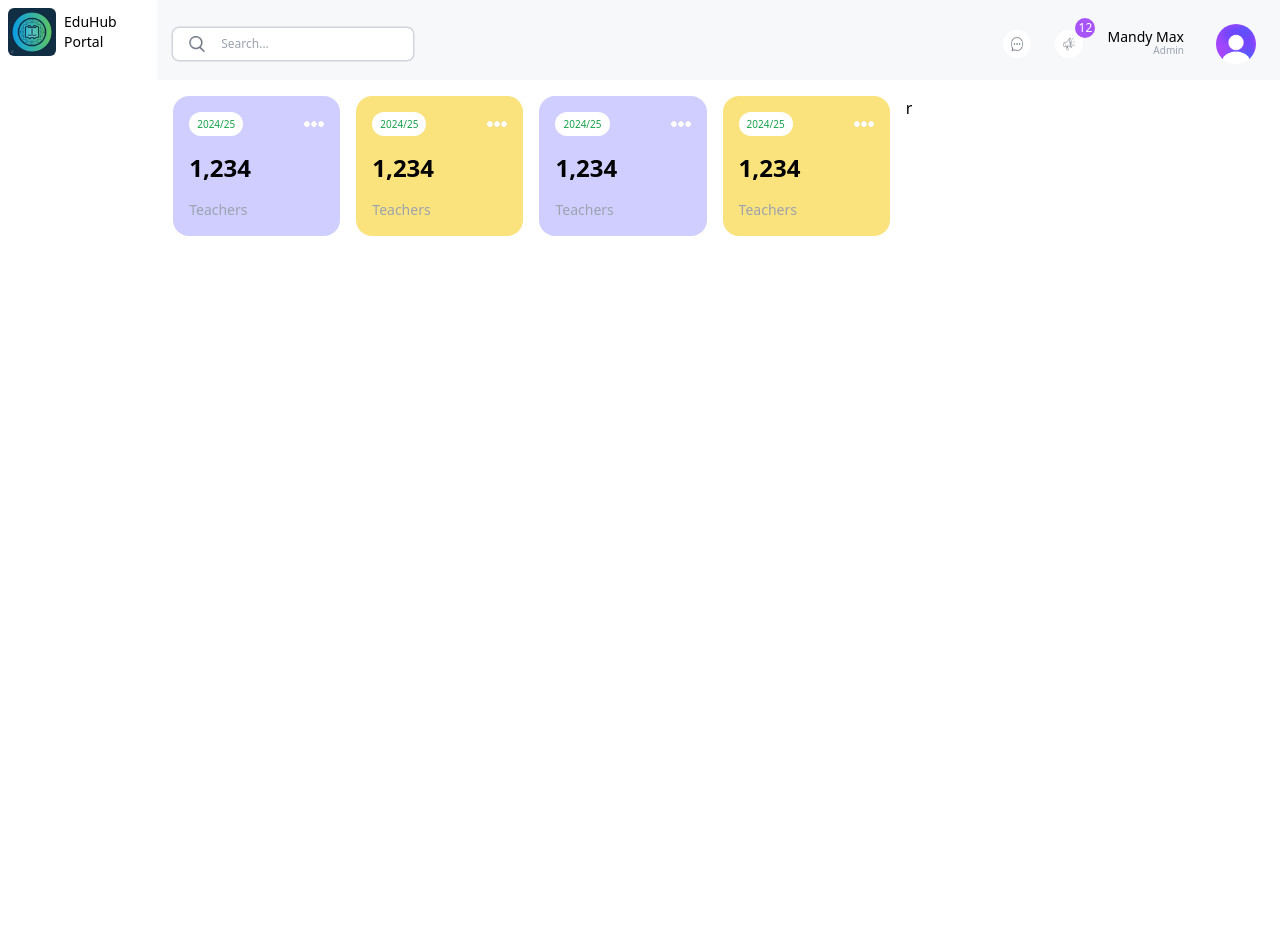
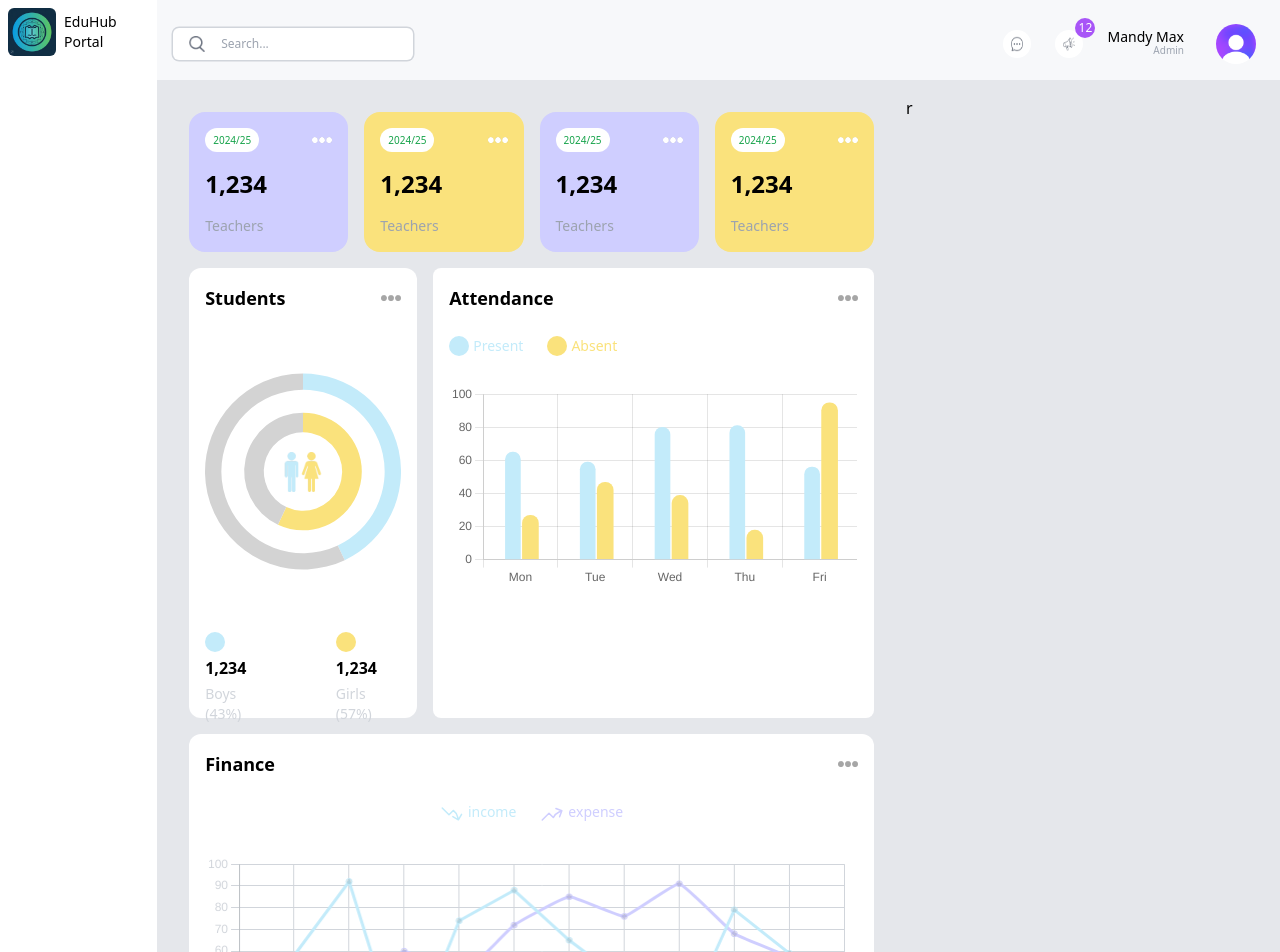
Before and after one commit to Ejay02/school-management-frontend, a Vue app: page /dashboard/admin in a window 1280 px wide. Shown: the top 952 px of the page. Before the commit the page ends 800 px from the top, so only its background shows below. Built offline with nearby package versions, Linux system fonts and the light colour scheme.

Commit message:
installed chart.js, setup chart dashboard

```diff
--- a/package.json
+++ b/package.json
@@ -10,10 +10,12 @@
   },
   "dependencies": {
     "autoprefixer": "^10.4.20",
+    "chart.js": "^4.4.6",
     "pinia": "^2.2.6",
     "postcss": "^8.4.49",
     "tailwindcss": "^3.4.15",
     "vue": "^3.5.12",
+    "vue-chartjs": "^5.3.2",
     "vue-router": "^4.4.5"
   },
   "devDependencies": {
--- a/src/components/admin/leftPage.vue
+++ b/src/components/admin/leftPage.vue
@@ -1,16 +1,38 @@
 <template>
-  <div class="w-full lg:w-2/3">
-    <div class="flex gap-4 justify-between flex-wrap">
+  <div class="w-full lg:w-2/3 flex-col gap-8 p-4 cursor-pointer">
+    <!-- user cards -->
+    <div class="flex gap-4 justify-between flex-wrap mb-4">
       <UserCard />
       <UserCard />
       <UserCard />
       <UserCard />
+    </div>
+
+    <!-- middle charts -->
+    <div class="flex gap-4 flex-col lg:flex-row mb-4">
+      <!-- count -->
+      <div class="w-full lg:w-1/3 h-[450px]">
+        <CountCard />
+      </div>
+
+      <!-- attendance -->
+      <div class="w-full lg:w-2/3 h-[450px]">
+        <AttendanceCard />
+      </div>
+    </div>
+
+    <!-- bottom -->
+    <div class="w-full h-[500px]">
+      <FinanceCard />
     </div>
   </div>
 </template>
 
 <script setup>
 import UserCard from "../cards/userCard.vue";
+import CountCard from "../cards/countCard.vue";
+import FinanceCard from "../cards/financeCard.vue";
+import AttendanceCard from "../cards/attendanceCard.vue";
 </script>
 
 <style scoped></style>
--- /dev/null
+++ b/src/components/cards/attendanceCard.vue
@@ -0,0 +1,107 @@
+<template>
+  <div class="bg-white rounded-lg p-4 h-full">
+    <div class="flex justify-between items-center mb-6">
+      <h1 class="text-lg font-semibold">Attendance</h1>
+      <img src="/moreDark.png" alt="more icon" class="h-5 w-5" />
+    </div>
+
+    <!-- chart -->
+    <div class="flex gap-6 justify-start mb-7">
+      <div class="flex gap-1">
+        <div class="w-5 h-5 bg-eduSky rounded-full"></div>
+        <h2 class="text-sm text-eduSky">Present</h2>
+      </div>
+      <!-- 2 -->
+      <div class="flex gap-1">
+        <div class="w-5 h-5 bg-eduYellow rounded-full"></div>
+        <h2 class="text-sm text-eduYellow">Absent</h2>
+      </div>
+    </div>
+    <div class="w-full h-4/5">
+      <canvas ref="chartCanvas"></canvas>
+    </div>
+  </div>
+</template>
+
+<script setup>
+import { ref, onMounted } from "vue";
+import { Chart, registerables } from "chart.js";
+
+const chartCanvas = ref(null);
+
+// Register Chart.js modules
+Chart.register(...registerables);
+
+onMounted(() => {
+  // Sample data for male and female across months
+  const data = {
+    labels: ["Mon", "Tue", "Wed", "Thu", "Fri"],
+    datasets: [
+      {
+        // label: "Present",
+        data: [65, 59, 80, 81, 56],
+        backgroundColor: "#C3EBFA",
+        borderWidth: 0,
+        barThickness: 15,
+        borderRadius: 10,
+        borderColor: "transparent", // Transparent border color
+      },
+
+      {
+        // label: "Absent",
+        data: [28, 48, 40, 19, 96],
+        backgroundColor: "#FAE27C ",
+        barThickness: 20,
+        borderRadius: 10,
+        borderColor: "transparent", // Transparent border color
+        borderWidth: 2, // Add spacing effect
+      },
+    ],
+  };
+
+  // Chart configuration
+  const config = {
+    type: "bar",
+    data: data,
+    options: {
+      responsive: true,
+      plugins: {
+        legend: {
+          display: false,
+        },
+      },
+    },
+    layout: {
+      scales: {
+        x: {
+          grid: {
+            display: false, // Remove vertical grid lines
+            drawBorder: false,
+          },
+          ticks: {
+            color: "#d1d5db", // Color for the x-axis labels (Mon, Tue, etc.)
+          },
+          barPercentage: 0.8, // Adjust spacing between bars in the same group
+          categoryPercentage: 0.5,
+        },
+        y: {
+          grid: {
+            color: "#E5E7EB",
+            drawBorder: false,
+          },
+          ticks: {
+            stepSize: 20, // This ensures ticks at 0, 20, 40, etc.
+            beginAtZero: true,
+            color: "#d1d5db", // Color for the y-axis labels (0, 10, etc.)
+          },
+        },
+      },
+    },
+  };
+
+  // Create the chart
+  new Chart(chartCanvas.value, config);
+});
+</script>
+
+<style scoped></style>
--- /dev/null
+++ b/src/components/cards/countCard.vue
@@ -0,0 +1,100 @@
+<template>
+  <div class="bg-white rounded-xl w-full h-full p-4">
+    <!-- title -->
+    <div class="flex justify-between items-center mb-6">
+      <h1 class="text-lg font-semibold">Students</h1>
+      <img src="/moreDark.png" alt="more icon" class="h-5 w-5" />
+    </div>
+    <!-- chart -->
+    <div class="w-full h-[65%] flex justify-center items-center mb-6 relative">
+      <canvas ref="radialChartCanvas"></canvas>
+      <img
+        src="/maleFemale.png"
+        alt="male female icon"
+        class="h-10 w-10 absolute top-1/2 left-1/2 -translate-x-1/2 -translate-y-1/2"
+      />
+    </div>
+    <!-- bottom -->
+    <div class="flex justify-center gap-16">
+      <div class="flex flex-col gap-1">
+        <div class="w-5 h-5 bg-eduSky rounded-full"></div>
+        <h1 class="font-bold">1,234</h1>
+        <h2 class="text-sm text-gray-300">Boys (43%)</h2>
+      </div>
+      <div class="flex flex-col gap-1">
+        <div class="w-5 h-5 bg-eduYellow rounded-full"></div>
+        <h1 class="font-bold">1,234</h1>
+        <h2 class="text-sm text-gray-300">Girls (57%)</h2>
+      </div>
+    </div>
+  </div>
+</template>
+
+<script setup>
+import { ref, onMounted } from "vue";
+import { Chart, registerables } from "chart.js";
+
+// Register all Chart.js components
+Chart.register(...registerables);
+
+const radialChartCanvas = ref(null);
+
+onMounted(() => {
+  if (radialChartCanvas.value) {
+    createCircularChart();
+  }
+});
+
+const createCircularChart = () => {
+  // Custom circular chart configuration
+  const config = {
+    type: "doughnut",
+    data: {
+      labels: ["Boys", "c", "Girls"],
+      datasets: [
+        {
+          // Top circle
+          data: [43, 57],
+          backgroundColor: ["#C3EBFA", "#D3D3D3"],
+          borderWidth: 0,
+        },
+        {
+          // Top circle
+          data: [],
+          backgroundColor: ["#fff", "#fff"],
+          borderColor: "white",
+          spacing: 0,
+          hoverBackgroundColor: "white",
+          borderColor: "white",
+        },
+        {
+          // Bottom circle
+          data: [57, 43],
+          backgroundColor: ["#FAE27C", "#D3D3D3"],
+          borderWidth: 0,
+          borderColor: "white",
+          spacing: 0,
+          cutout: "40%",
+        },
+      ],
+    },
+    options: {
+      responsive: true,
+      maintainAspectRatio: false,
+
+      plugins: {
+        legend: {
+          display: false,
+        },
+        tooltip: {
+          enabled: false,
+        },
+      },
+    },
+  };
+
+  // Create the chart
+  new Chart(radialChartCanvas.value, config);
+};
+</script>
+<style scoped></style>
--- /dev/null
+++ b/src/components/cards/financeCard.vue
@@ -0,0 +1,157 @@
+<template>
+  <div class="bg-white rounded-xl w-full h-full p-4">
+    <div class="flex justify-between items-center mb-6">
+      <h1 class="text-lg font-semibold">Finance</h1>
+      <img src="/moreDark.png" alt="more icon" class="h-5 w-5" />
+    </div>
+
+    <div class="flex gap-6 justify-center mb-7">
+      <div class="flex gap-1">
+        <!-- <div class="w-5 h-5 bg-eduSky rounded-full"></div> -->
+        <svg
+          xmlns="http://www.w3.org/2000/svg"
+          fill="none"
+          viewBox="0 0 24 24"
+          stroke-width="1.5"
+          stroke="currentColor"
+          class="size-6 text-[#C3EBFA]"
+        >
+          <path
+            stroke-linecap="round"
+            stroke-linejoin="round"
+            d="M2.25 6 9 12.75l4.286-4.286a11.948 11.948 0 0 1 4.306 6.43l.776 2.898m0 0 3.182-5.511m-3.182 5.51-5.511-3.181"
+          />
+        </svg>
+
+        <h2 class="text-sm text-eduSky">income</h2>
+      </div>
+      <!-- 2 -->
+      <div class="flex gap-1">
+        <!-- <div class="w-5 h-5 bg-[#C3EBFA] rounded-full"></div> -->
+        <svg
+          xmlns="http://www.w3.org/2000/svg"
+          fill="none"
+          viewBox="0 0 24 24"
+          stroke-width="1.5"
+          stroke="currentColor"
+          class="size-6 text-[#CFCEFF]"
+        >
+          <path
+            stroke-linecap="round"
+            stroke-linejoin="round"
+            d="M2.25 18 9 11.25l4.306 4.306a11.95 11.95 0 0 1 5.814-5.518l2.74-1.22m0 0-5.94-2.281m5.94 2.28-2.28 5.941"
+          />
+        </svg>
+
+        <h2 class="text-sm text-[#CFCEFF]">expense</h2>
+      </div>
+    </div>
+
+    <div class="w-full h-64">
+      <canvas ref="chartRef"></canvas>
+    </div>
+  </div>
+</template>
+
+<script setup>
+import { ref, onMounted } from "vue";
+import {
+  Chart,
+  LineController,
+  LineElement,
+  PointElement,
+  LinearScale,
+  Title,
+  CategoryScale,
+  Tooltip,
+} from "chart.js";
+
+Chart.register(
+  LineController,
+  LineElement,
+  PointElement,
+  LinearScale,
+  Title,
+  CategoryScale,
+  Tooltip
+);
+
+const chartRef = ref(null);
+
+const chartData = {
+  labels: [
+    "Jan",
+    "Feb",
+    "Mar",
+    "Apr",
+    "May",
+    "Jun",
+    "Jul",
+    "Aug",
+    "Sep",
+    "Oct",
+    "Nov",
+    "Dec",
+  ],
+  datasets: [
+    {
+      label: "Revenue",
+      data: [24, 58, 92, 11, 74, 88, 65, 46, 23, 79, 59, 31],
+      borderColor: "#C3EBFA",
+      tension: 0,
+    },
+    {
+      label: "Expenses",
+      data: [45, 55, 35, 60, 48, 72, 85, 76, 91, 68, 57, 32],
+      borderColor: "#CFCEFF",
+      tension: 0.1,
+    },
+  ],
+};
+
+onMounted(() => {
+  if (chartRef.value) {
+    new Chart(chartRef.value, {
+      type: "line",
+      data: chartData,
+      options: {
+        responsive: true,
+        plugins: {
+          legend: {
+            display: false,
+          },
+        },
+        maintainAspectRatio: false,
+        scales: {
+          y: {
+            beginAtZero: true,
+            ticks: {
+              color: "#d1d5db",
+              margin: 20,
+
+            },
+            grid: {
+              color: "#d1d5db",
+            },
+          },
+          x: {
+            ticks: {
+              color: "#d1d5db",
+            },
+            grid: {
+              color: "#d1d5db",
+            },
+          },
+        },
+      },
+    });
+  }
+});
+</script>
+
+<style scoped>
+canvas {
+  width: 100% !important;
+  height: 100% !important;
+}
+</style>
--- a/src/views/layout/adminLayout.vue
+++ b/src/views/layout/adminLayout.vue
@@ -1,5 +1,5 @@
 <template>
-  <div class="p-4 flex gap-4 flex-col md:flex-row">
+  <div class="p-4 flex gap-4 flex-col md:flex-row  bg-gray-200">
     <!-- left -->
     <LeftCard />
     <!-- right -->
```
Also changed, not shown: 2 other files (tests, documents, lock files or other folders).
